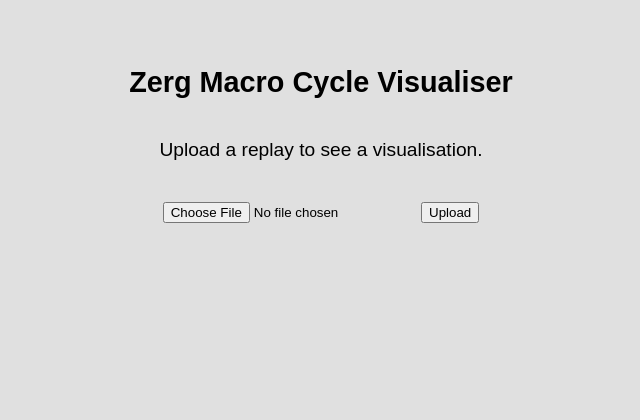
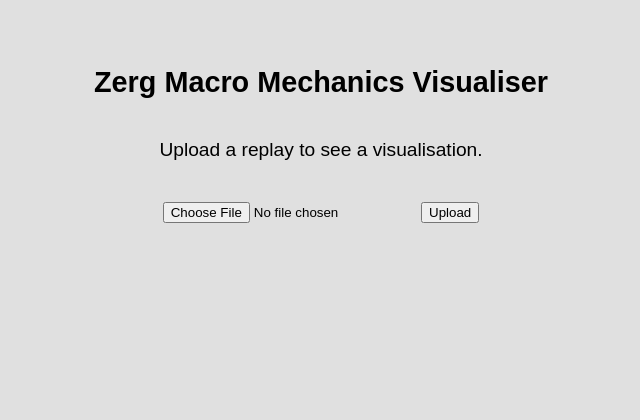
Before and after one commit to frugs/allin-zergmacroplot, a Flask app: page /zergmacro/ in a window 1280 px wide. Shown: the top 420 px of the page, without its empty margins (319-959 px from the left). Run offline with Flask 2, Linux system fonts and the light colour scheme.

Commit message:
changed 'Cycle' to 'Mechanics'

```diff
--- a/templates/analysis.html.j2
+++ b/templates/analysis.html.j2
@@ -5,8 +5,8 @@
   <meta charset="utf-8">
   <link rel="stylesheet" type="text/css" href="static/styles/main.css">
 
-  <title>Zerg Macro Cycle Visualiser</title>
-  <meta name="description" content="Zerg Macro Cycle Visualiser">
+  <title>Zerg Macro Mechanics Visualiser</title>
+  <meta name="description" content="Zerg Macro Mechanics Visualiser">
   <meta name="author" content="frugs">
 
   <script src="https://cdnjs.cloudflare.com/ajax/libs/Chart.js/2.7.2/Chart.bundle.min.js"></script>
@@ -16,7 +16,7 @@
 <body>
 
   <h2 class="heading">
-    Zerg Macro Cycle Visualiser
+    Zerg Macro Mechanics Visualiser
   </h2>
 
   <div class="subheading"><em id="replayName"></em></div>
--- a/templates/index.html.j2
+++ b/templates/index.html.j2
@@ -5,15 +5,15 @@
   <meta charset="utf-8">
   <link rel="stylesheet" type="text/css" href="static/styles/main.css">
 
-  <title>Zerg Macro Cycle Visualiser</title>
-  <meta name="description" content="Zerg Macro Cycle Visualiser">
+  <title>Zerg Macro Mechanics Visualiser</title>
+  <meta name="description" content="Zerg Macro Mechanics Visualiser">
   <meta name="author" content="frugs">
 </head>
 
 <body>
 
   <h2 class="heading">
-    Zerg Macro Cycle Visualiser
+    Zerg Macro Mechanics Visualiser
   </h2>
 
   <div>
```
